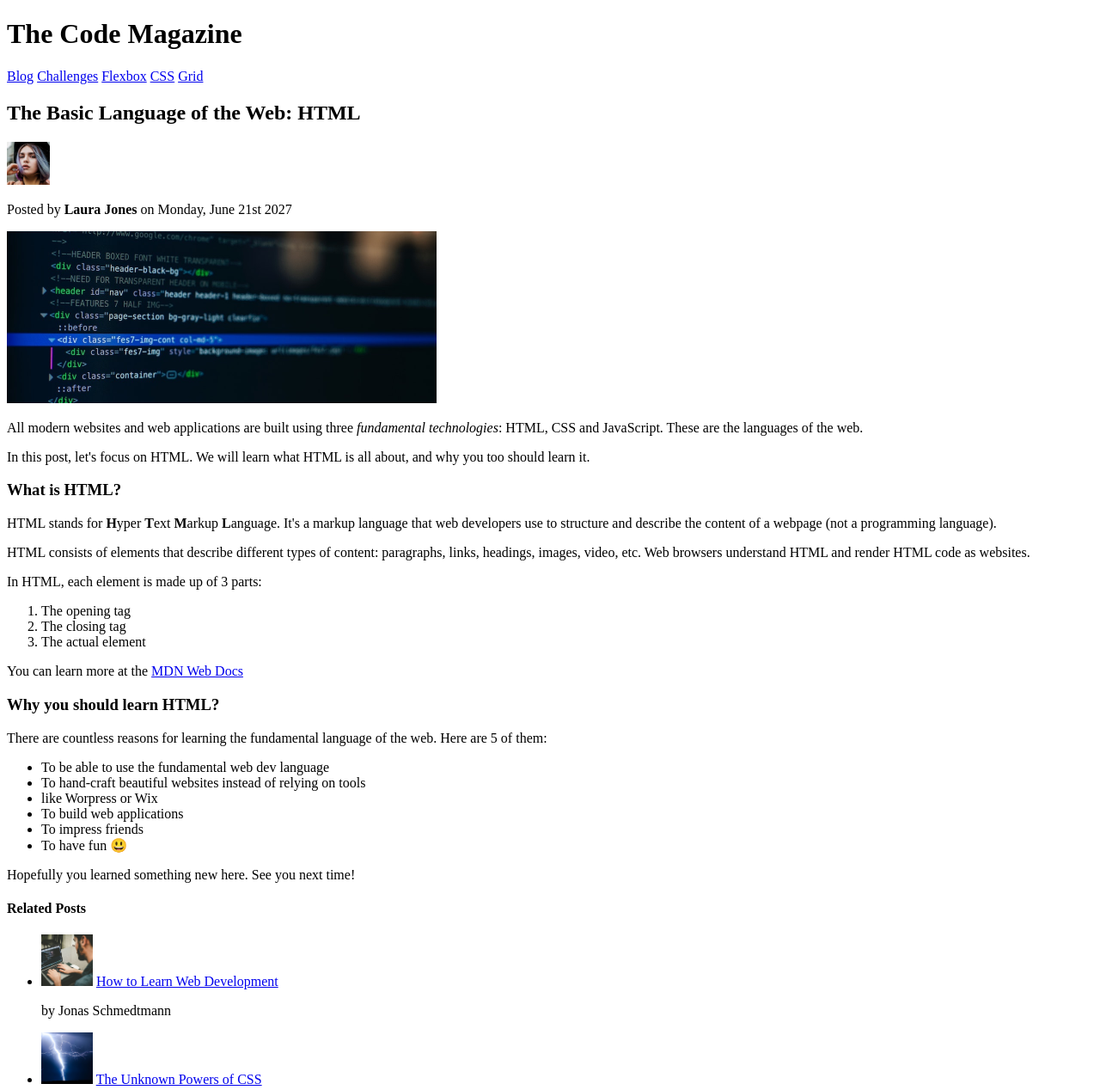
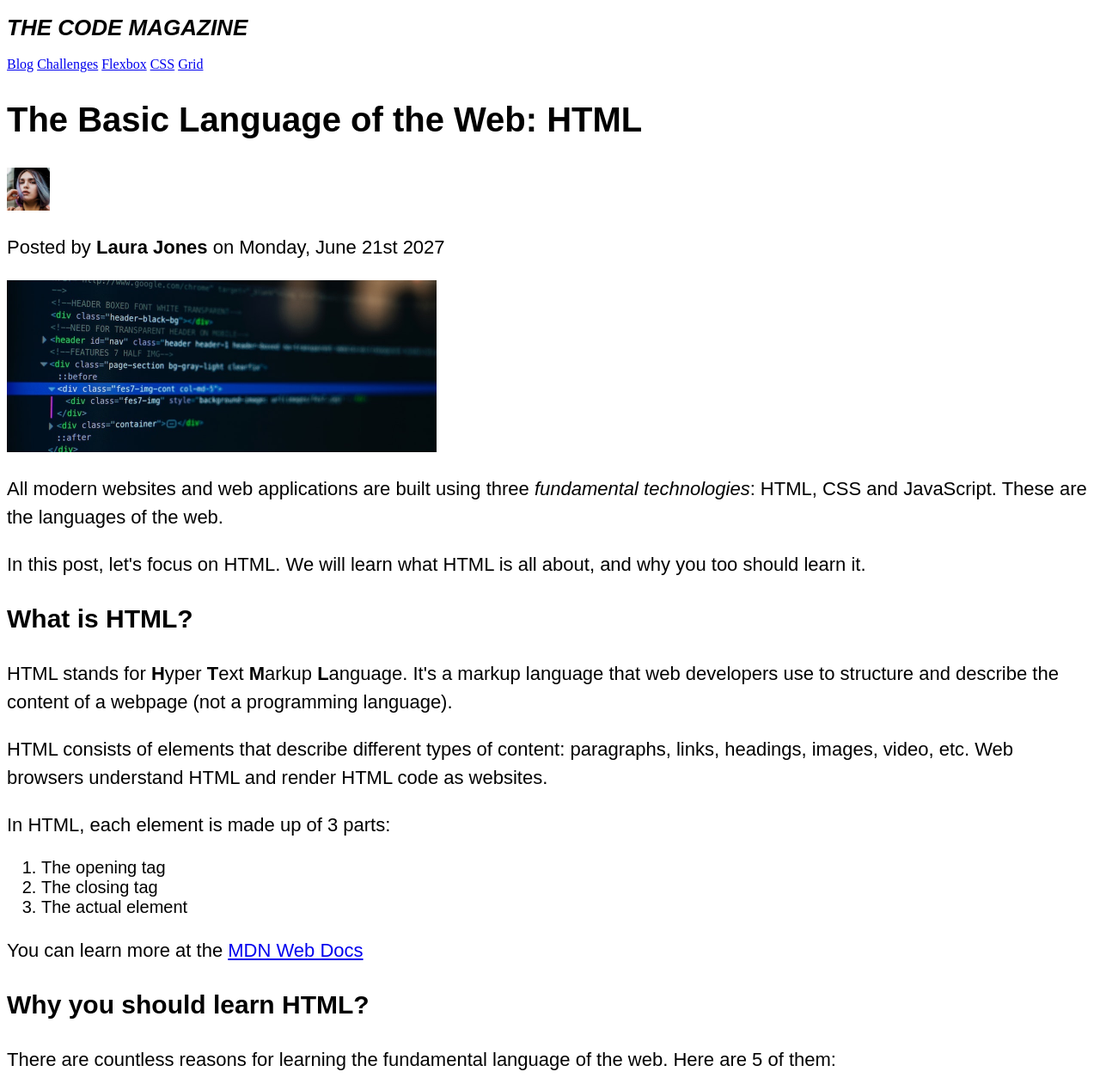
Before and after one commit to felipe-miranda-marreiros/CSS, a plain HTML site: page index.html in a window 1280 px wide. Shown: the top 1268 px of the page at 86% size. Drawn offline with Linux system fonts and the light colour scheme.

Commit message:
usando propriedades CSS em fontes

```diff
--- a/index.html
+++ b/index.html
@@ -50,6 +50,7 @@
       <p>
 
     </header>
+      <p>
         All modern websites and web applications are built using three
         <em>fundamental technologies</em>: HTML, CSS and JavaScript. These are
         the languages of the web.
--- a/style.css
+++ b/style.css
@@ -0,0 +1,33 @@
+h1{
+    font-size: 26px;
+    font-family: sans-serif;
+    text-transform:uppercase;
+    font-style: italic;
+}
+
+h2{
+    font-size: 40px;
+    font-family: sans-serif;
+}
+
+h3{
+    font-size: 30px;
+    font-family: sans-serif;
+}
+
+h4 {
+    font-size: 20px;
+    font-family: sans-serif;
+    text-transform: uppercase;
+    text-align: center;
+}
+
+p {
+    font-size: 22px;
+    font-family: sans-serif;
+    line-height: 1.5;
+}
+li{
+    font-family: sans-serif;
+    font-size: 20px;
+}
```
